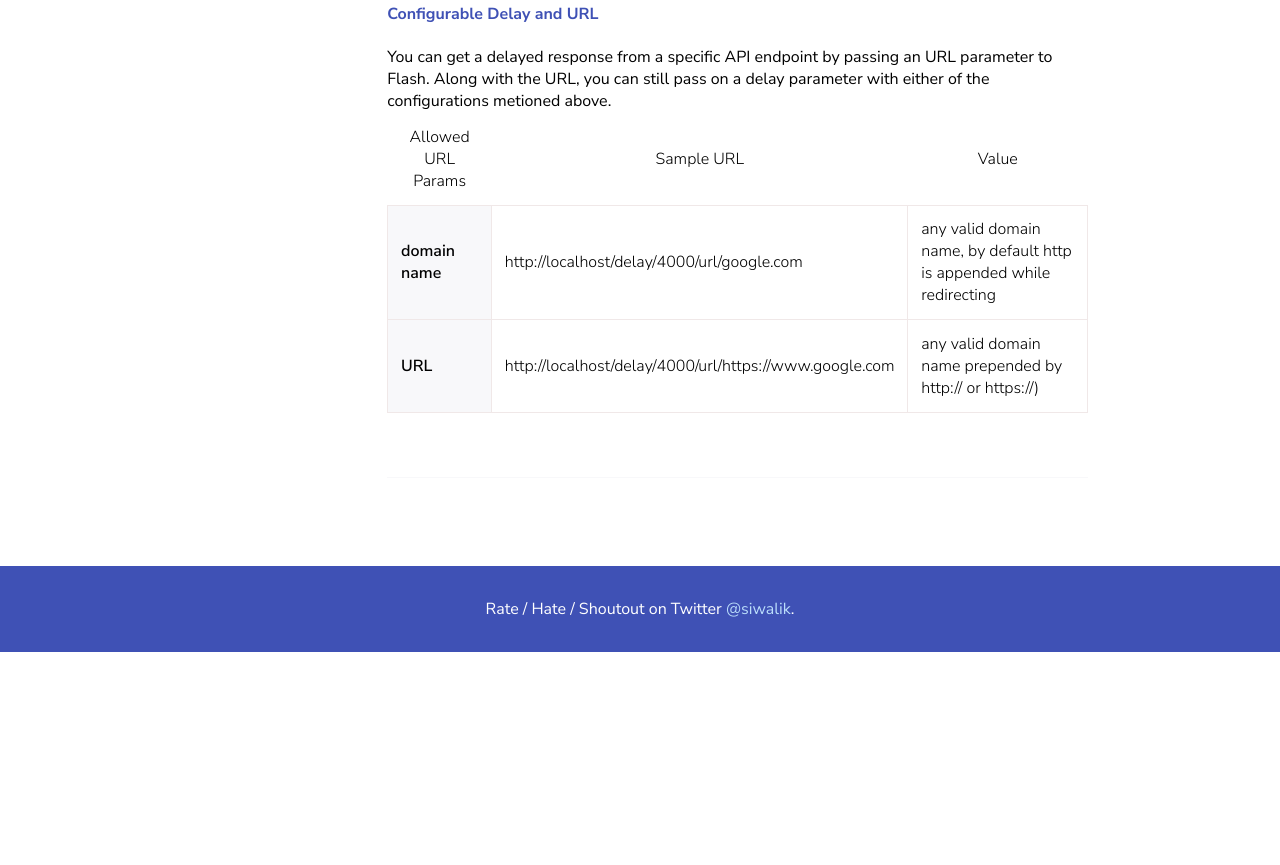
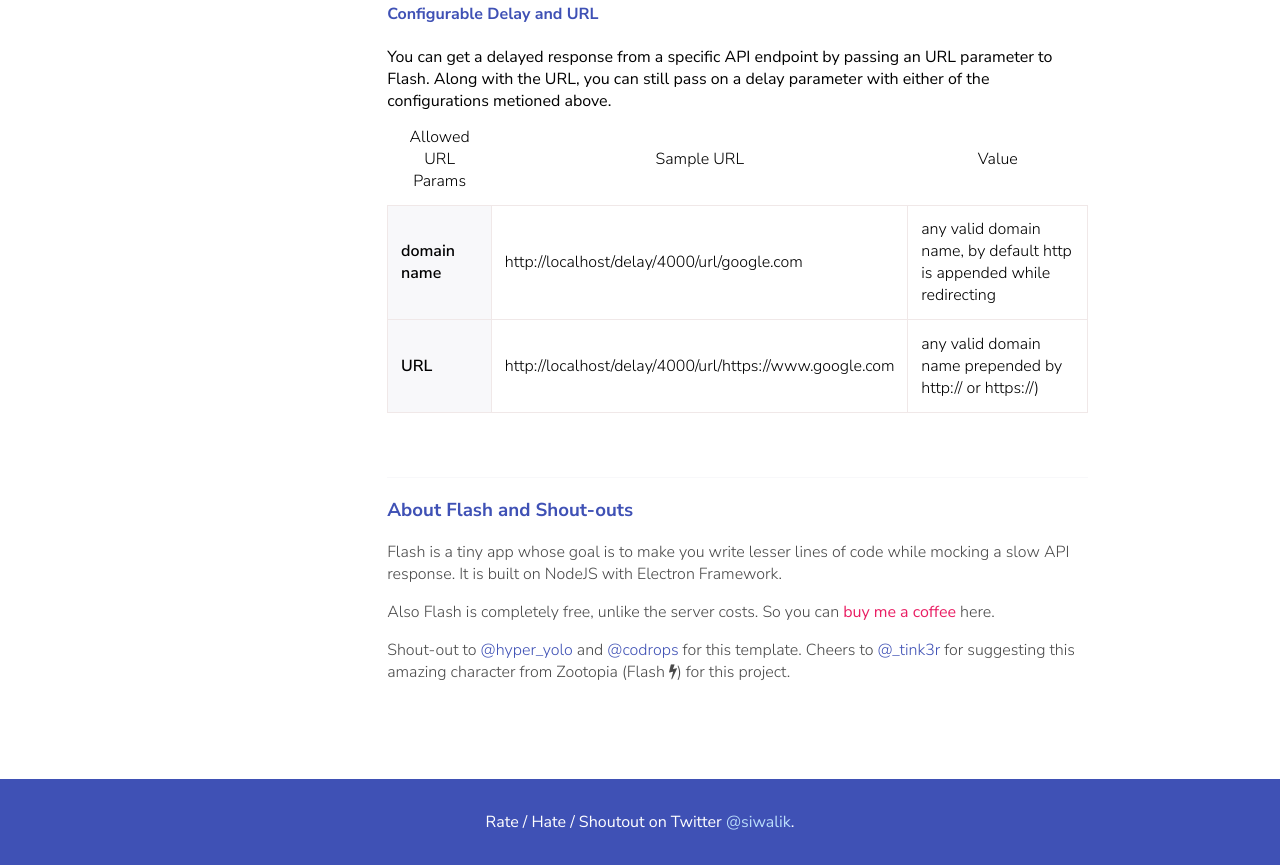
Before and after one commit to siwalikm/Flash, a website: page public/doc.html in a window 1280 px wide. Shown: the part 567-1432 px from the top of the page. Before the commit the page ends 1219 px from the top, so only its background shows below. Drawn offline with nearby package versions, Linux system fonts and the light colour scheme; no server answers.

Commit message:
verbiage update

```diff
--- a/public/doc.html
+++ b/public/doc.html
@@ -124,8 +124,15 @@
 
         <hr />
 
-        <!-- <h3 class="section__title">Shoutout</h3>
-        <p>Shoutout shoutout</p> -->
+        <h3 class="section__title">About Flash and Shout-outs</h3>
+        <p>Flash is a tiny app whose goal is to make you write lesser lines of code while
+          mocking a slow API response. It is built on NodeJS with Electron Framework.</p>
+          <p>Also Flash is completely free, unlike the server costs. So you can <a class="donate" rel="noreferrer" class="link link--dark" target="_blank" href="https://www.buymeacoffee.com/siwalik">buy me a coffee </a>here.
+        <!-- <br /> -->
+        <p>Shout-out to
+          <a rel="noreferrer" class="link link--dark" target="_blank" href="https://twitter.com/@hyper_yolo">@hyper_yolo</a> and
+          <a rel="noreferrer" class="link link--dark" target="_blank" href="https://twitter.com/@codrops">@codrops</a> for this template. Cheers to
+          <a rel="noreferrer" class="link link--dark" target="_blank" href="https://twitter.com/@_tink3r">@_tink3r</a> for suggesting this amazing character from Zootopia (Flash <i class="fa fa-bolt" aria-hidden="true"></i>) for this project.</p>
     </article>
   </div>
 
--- a/public/js/scribbler.js
+++ b/public/js/scribbler.js
@@ -40,6 +40,7 @@ jQuery(document).ready(() => {
             </span>
           </div>
         </div> `;
+                    jQuery('.changelog').show();
                     jQuery('.changelog .items').append(domItem);
                 });
             } else {
@@ -56,7 +57,7 @@ if (document.getElementsByClassName('demo').length > 0) {
     var speed = 60;
     setTimeout(typeItOut, 1800);
     var txt = `// GET() mock response after specific delay
-  > $.get(${window.hostUrl}/delay/3000', data=> {console.log(data)});
+  > $.get('${window.hostUrl}/delay/3000', data=> {console.log(data)});
 
   // api response
   > {status: 200, delay: "3000 ms", message: "Mock response from Flash"}
--- a/public/styles/scribbler-doc.css
+++ b/public/styles/scribbler-doc.css
@@ -2,6 +2,16 @@ html, body {
   display: flex;
   flex-direction: column;
   min-height: 100vh;
+}
+
+.donate {
+  color: #E91E63;
+  font-weight: 500;
+  transition: .5s ease;
+}
+
+.donate:hover {
+  text-decoration: underline;
 }
 
 /* layout */
```
Also changed, not shown: public/index.html (+2 -2 lines).
